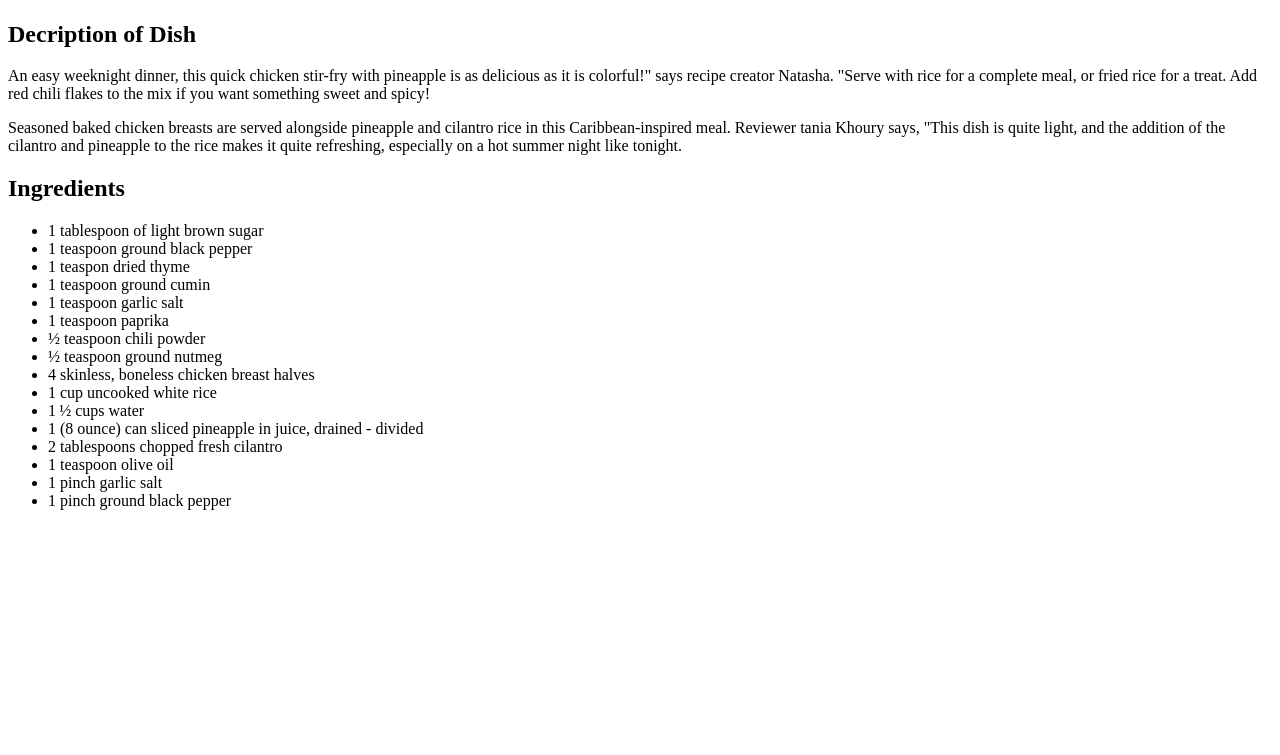
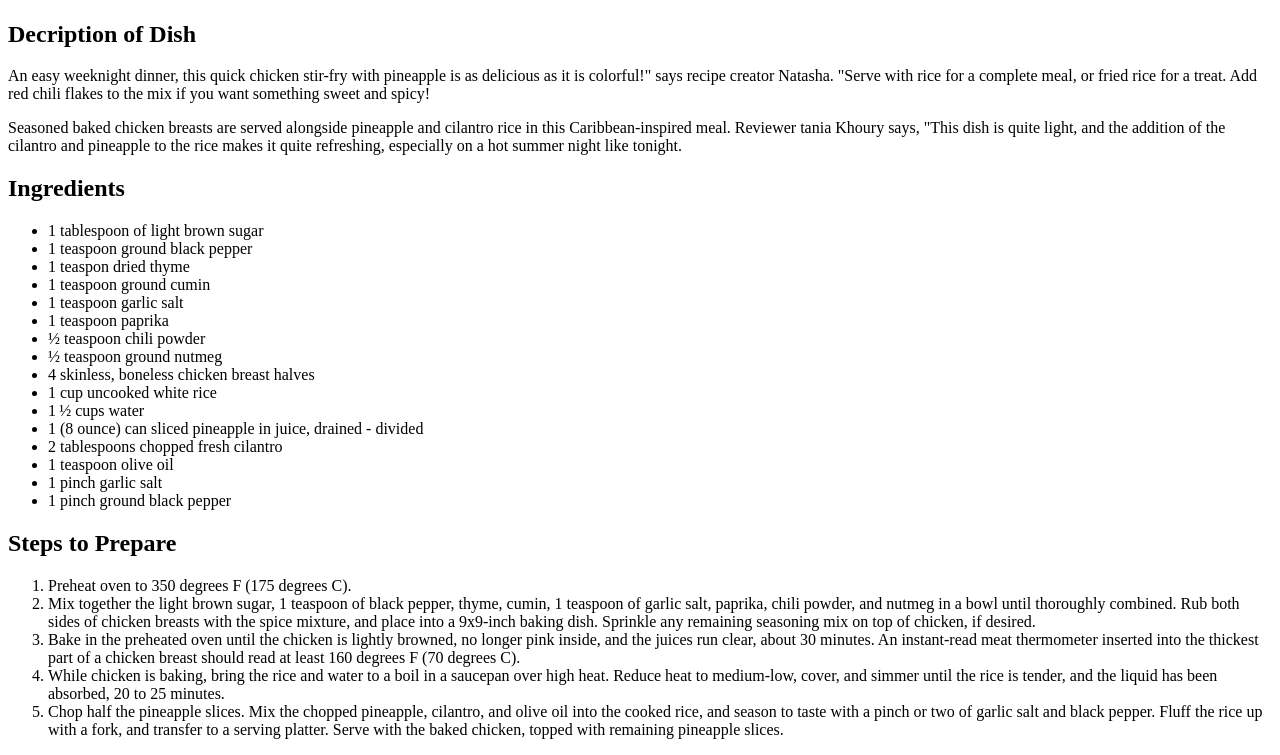
Before and after one commit to smat-T/odin-recipes, a plain HTML site: page recipes/PineappleChicken.html in a window 1280 px wide. Shown: the part 356-1111 px from the top of the page. Before the commit the page ends 882 px from the top, so only its background shows below. Drawn offline with Linux system fonts and the light colour scheme.

Commit message:
Added the steps for dish prpaparation PineappleChicken.html

```diff
--- a/recipes/PineappleChicken.html
+++ b/recipes/PineappleChicken.html
@@ -35,5 +35,14 @@
         <li>1 pinch garlic salt</li>
         <li>1 pinch ground black pepper</li>
     </ul>
+    <h2>Steps to Prepare</h2>
+    <ol>
+        <li>Preheat oven to 350 degrees F (175 degrees C).</li>
+        <li>Mix together the light brown sugar, 1 teaspoon of black pepper, thyme, cumin, 1 teaspoon of garlic salt, paprika, chili powder, and nutmeg in a bowl until thoroughly combined. Rub both sides of chicken breasts with the spice mixture, and place into a 9x9-inch baking dish. Sprinkle any remaining seasoning mix on top of chicken, if desired.</li>
+        <li>Bake in the preheated oven until the chicken is lightly browned, no longer pink inside, and the juices run clear, about 30 minutes. An instant-read meat thermometer inserted into the thickest part of a chicken breast should read at least 160 degrees F (70 degrees C).</li>
+        <li>While chicken is baking, bring the rice and water to a boil in a saucepan over high heat. Reduce heat to medium-low, cover, and simmer until the rice is tender, and the liquid has been absorbed, 20 to 25 minutes.</li>
+        <li>Chop half the pineapple slices. Mix the chopped pineapple, cilantro, and olive oil into the cooked rice, and season to taste with a pinch or two of garlic salt and black pepper. Fluff the rice up with a fork, and transfer to a serving platter. Serve with the baked chicken, topped with remaining pineapple slices.</li>
+
+    </ol>
 </body>
 </html>
```
